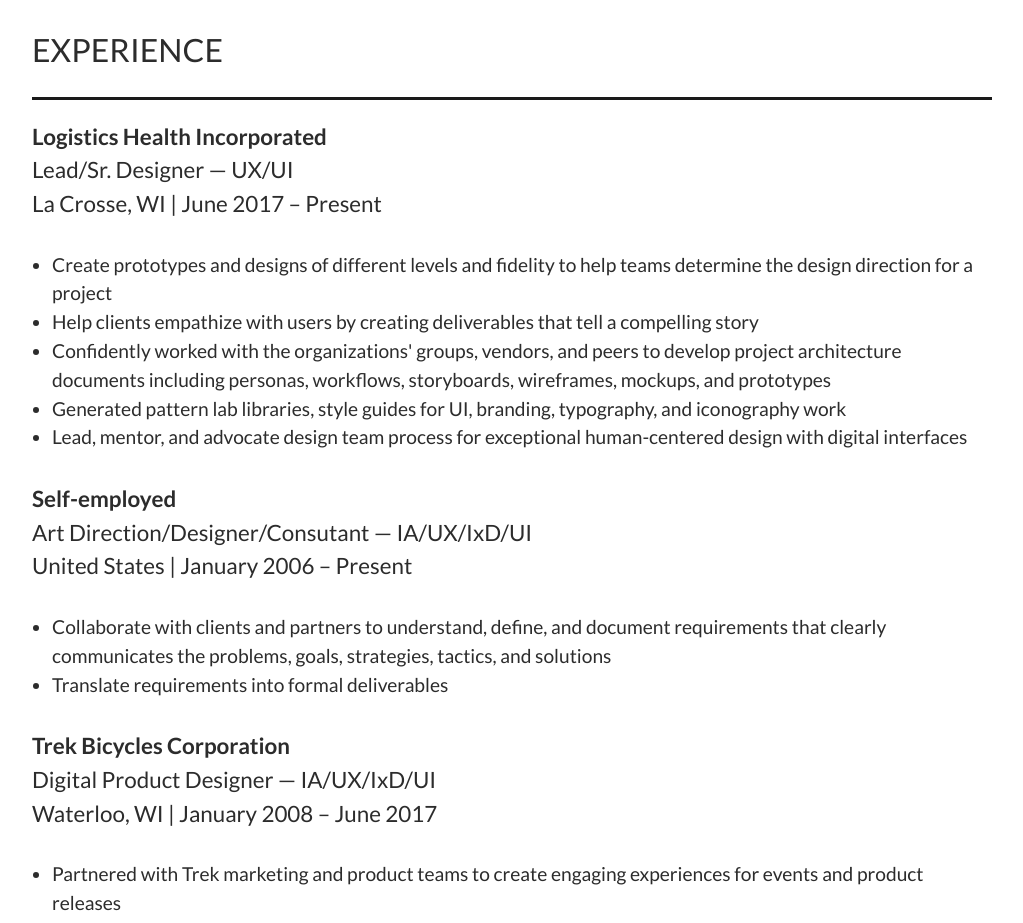
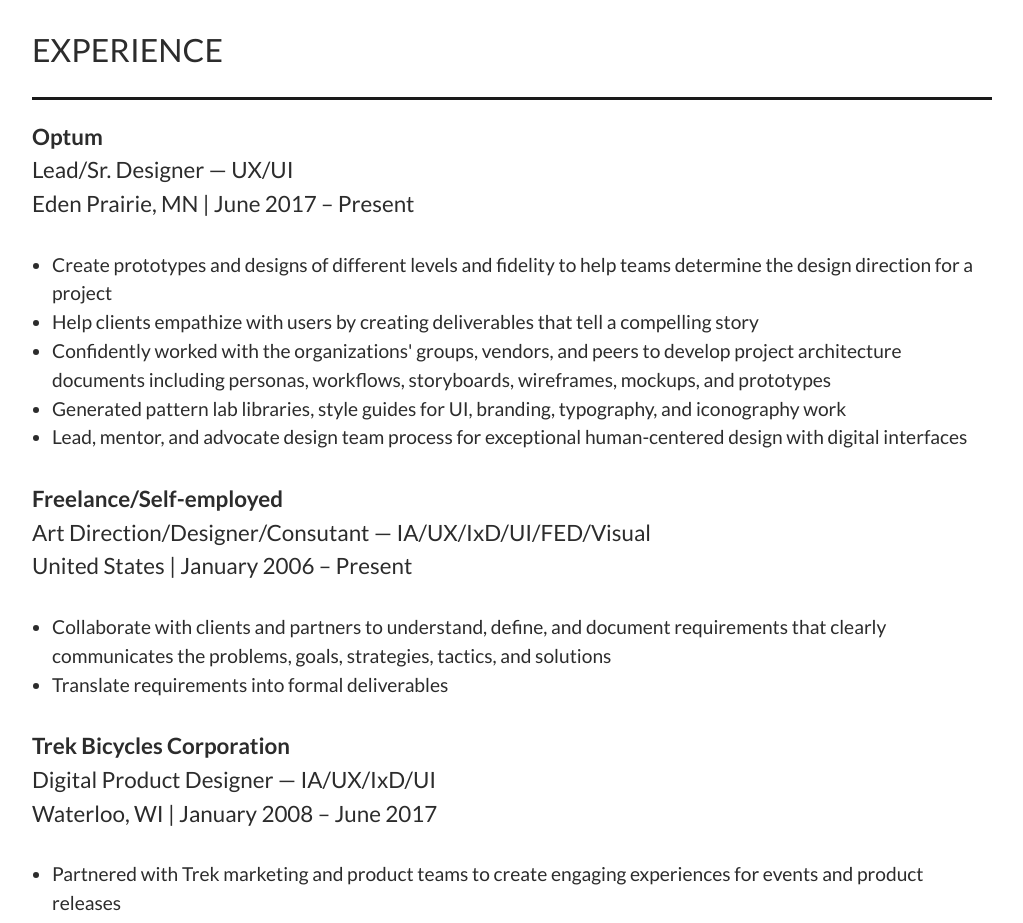
Before and after one commit to mlitherland/mlitherland.github.io, a plain HTML site: page about/index.html in a window 1280 px wide. Shown: the part 2280-3203 px from the top of the page, without its empty margins (128-1151 px from the left). Drawn offline with Linux system fonts and the light colour scheme.

Commit message:
Update index.html
Profile update 2020

Optum

```diff
--- a/about/index.html
+++ b/about/index.html
@@ -103,9 +103,9 @@
 			<h4>Experience</h4>
 			<hr/>
 			<div class="large-1">
-				<p><strong>Logistics Health Incorporated</strong></p>
-				<p>Lead/Sr. Designer — UX/UI </p>
-				<p>La Crosse, WI | June 2017 – Present</p>
+				<p><strong>Optum</strong></p>
+				<p>Lead/Sr. Designer — UX/UI</p>
+				<p>Eden Prairie, MN | June 2017 – Present</p>
 				<ul>
 					<li>Create prototypes and designs of different levels and fidelity to help teams determine the design direction for a project</li>
 					<li>Help clients empathize with users by creating deliverables that tell a compelling story</li>
@@ -116,8 +116,8 @@
 				</ul>
 			</div>
 			<div class="large-1">
-				<p><strong>Self-employed</strong></p>
-				<p>Art Direction/Designer/Consutant — IA/UX/IxD/UI</p>
+				<p><strong>Freelance/Self-employed</strong></p>
+				<p>Art Direction/Designer/Consutant — IA/UX/IxD/UI/FED/Visual</p>
 				<p>United States | January 2006 – Present</p>
 				<ul>
 					<li>Collaborate with clients and partners to understand, define, and document requirements that clearly communicates the problems, goals, strategies, tactics, and solutions</li>
```
